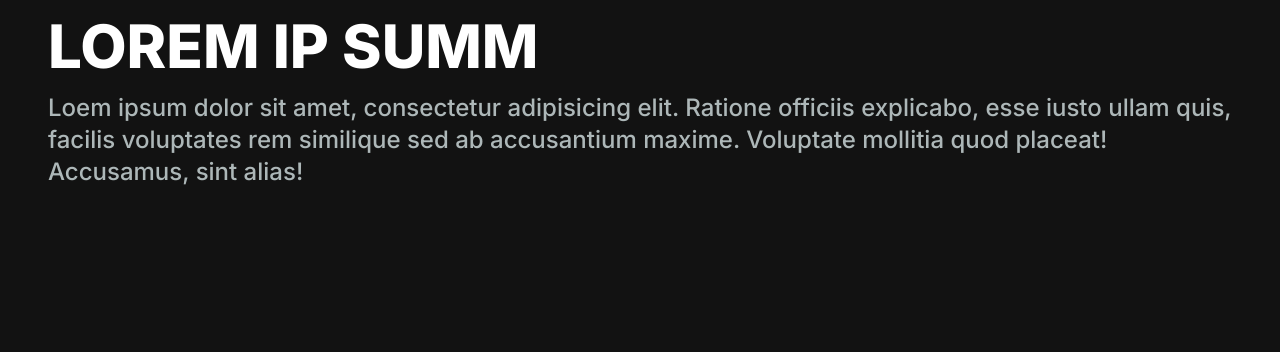
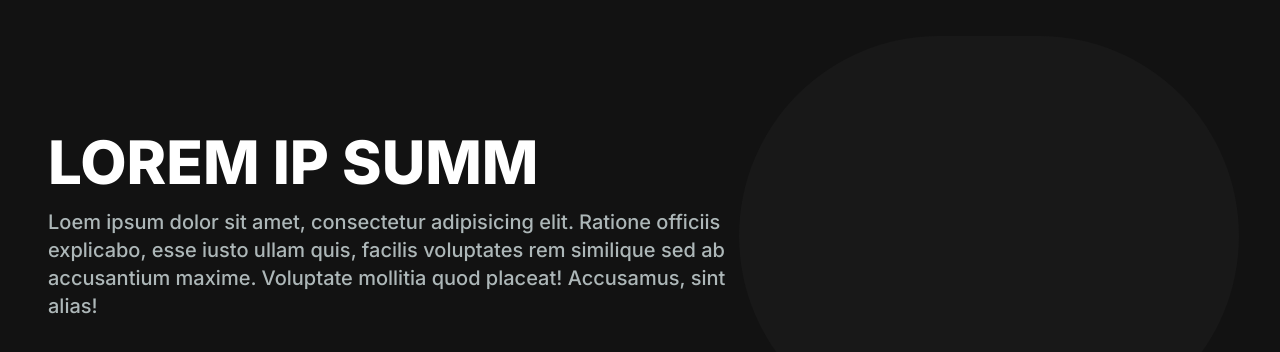
Before and after one commit to maximus-kai/portfolio, a Next.js app: page / in a window 1280 px wide. Shown: the top 352 px of the page. Built offline with nearby package versions, Linux system fonts and the light colour scheme.

Commit message:
added image

```diff
--- a/app/src/components/HeroSection.tsx
+++ b/app/src/components/HeroSection.tsx
@@ -1,14 +1,23 @@
 import React from 'react'
-
+import Image from 'next/image'
 export default function Hero() {
   return (
-    <>
-    <h1 className="text-white text-6xl font-extrabold mb-4 ">
+    <section>
+      <div className='grid grid-cols-1 lg:grid-cols-12'>
+        <div className='col-span-7 place-self-center'>
+    <h1 className="text-white text-4xl lg:text-6xl font-extrabold mb-4 ">
         LOREM IP SUMM
       </h1>
-      <p className='text-[#adb7b8] text-2xl font-medium'>
+      <p className='text-[#adb7b8] text-lg lg:text-xl font-medium'>
         Loem ipsum dolor sit amet, consectetur adipisicing elit. Ratione officiis explicabo, esse iusto ullam quis, facilis voluptates rem similique sed ab accusantium maxime. Voluptate mollitia quod placeat! Accusamus, sint alias!
       </p>
-    </>
+        </div>
+        <div className='col-span-5'>
+          <div className='mt-5 rounded-full aspect-square bg-[#181818] w-[500px] h-[400px] relative'>
+
+        </div>
+            </div>
+      </div>
+    </section>
   )
 }
```
Also changed, not shown: app/src/components/dev.png (added), public/images/dev.png (added).
